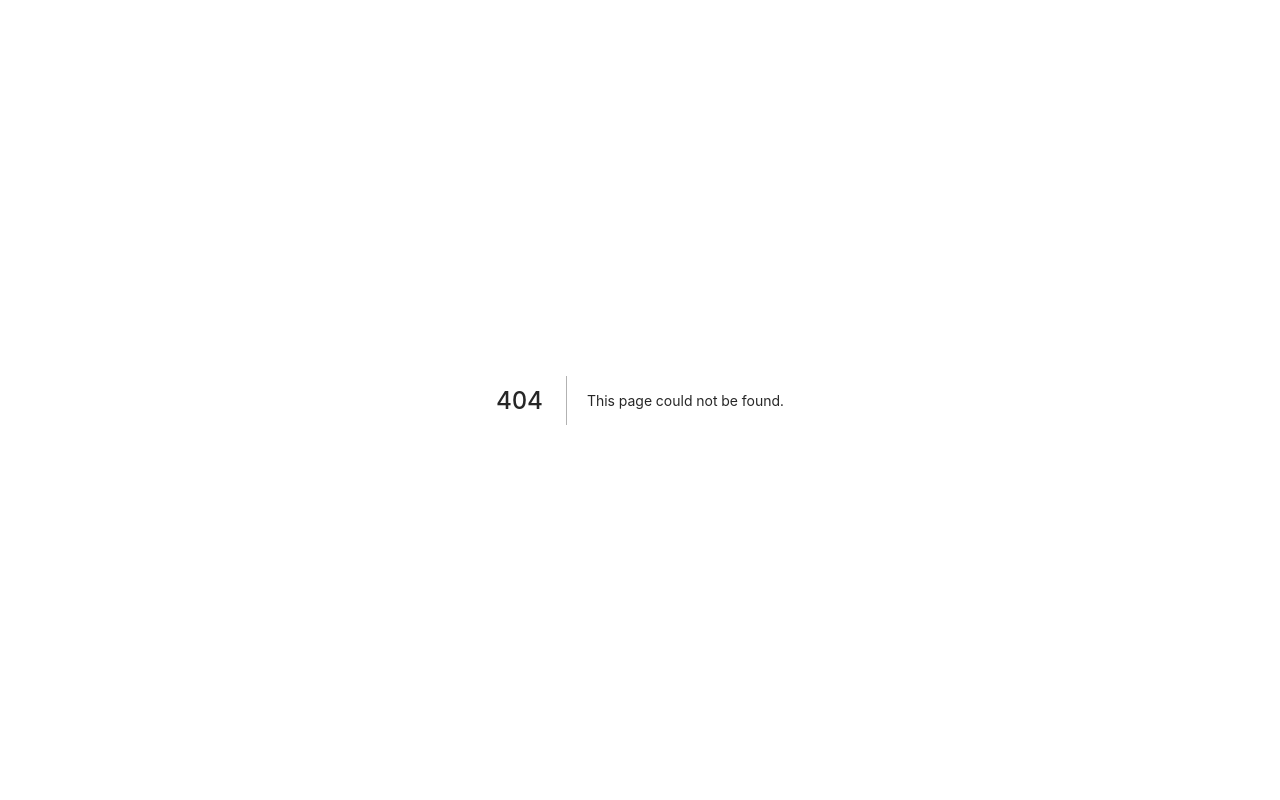
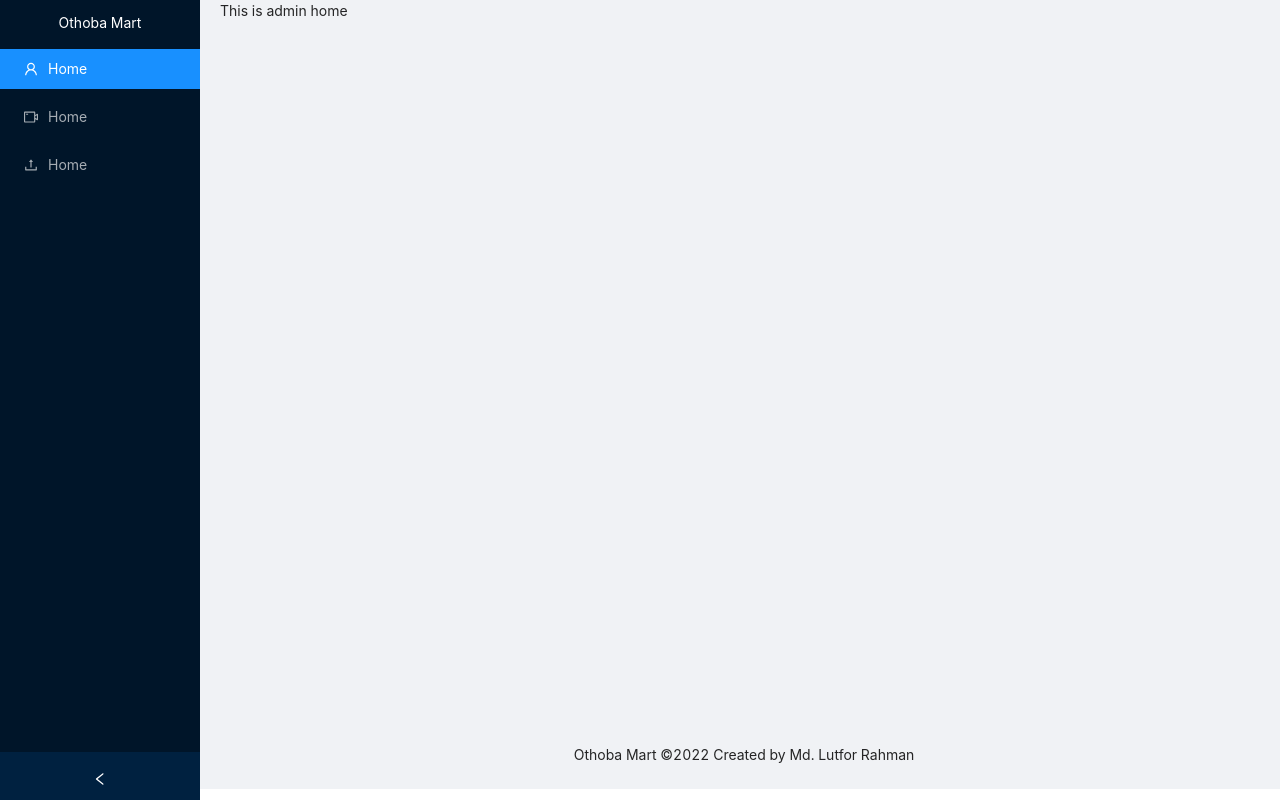
Before and after one commit to johirulislamnishat/othoba-mart-frontend, a Next.js app: page /admin/home in a window 1280 px wide. Before the commit this address had no page. Built offline with nearby package versions, Linux system fonts and the light colour scheme.

Commit message:
admin layout initial setup

```diff
--- /dev/null
+++ b/components/layouts/adminLayout.js
@@ -0,0 +1,78 @@
+import {
+	UploadOutlined,
+	UserOutlined,
+	VideoCameraOutlined,
+} from "@ant-design/icons";
+import { Layout, Menu } from "antd";
+import { Content, Footer } from "antd/lib/layout/layout";
+import Sider from "antd/lib/layout/Sider";
+import Head from "next/head";
+import React, { useState } from "react";
+import Foter from "../shared/footer";
+
+const AdminLayout = ({ title, children }) => {
+	const [collapsed, setCollapsed] = useState(false);
+
+	const toggle = () => {
+		setCollapsed(!collapsed);
+	};
+	const onSearch = (e) => {
+		console.log(e);
+	};
+
+	return (
+		<Layout hasSider>
+			<Head>
+				<title>{title || "Othoba Mart"}</title>
+				<meta
+					name="description"
+					content="Generated by create next app"
+				/>
+				<link rel="icon" href="/favicon.ico" />
+			</Head>
+
+			<Sider
+				collapsible
+				collapsed={collapsed}
+				onCollapse={toggle}
+				style={{ position: "fixed", height: "100vh" }}
+			>
+				<div>
+					<div className="text-white py-3 text-center">
+						Othoba Mart
+					</div>
+					<Menu
+						theme="dark"
+						mode="inline"
+						defaultSelectedKeys={["1"]}
+					>
+						<Menu.Item key="1" icon={<UserOutlined />}>
+							Home
+						</Menu.Item>
+						<Menu.Item key="2" icon={<VideoCameraOutlined />}>
+							Home
+						</Menu.Item>
+						<Menu.Item key="3" icon={<UploadOutlined />}>
+							Home
+						</Menu.Item>
+					</Menu>
+				</div>
+			</Sider>
+
+			<Layout className={`${collapsed ? "ml-20" : "ml-52"}`}>
+				<Content
+					style={{
+						minHeight: "90vh",
+					}}
+				>
+					<div className="px-3">{children}</div>
+				</Content>
+				<Footer style={{ textAlign: "center" }}>
+					<Foter />
+				</Footer>
+			</Layout>
+		</Layout>
+	);
+};
+
+export default AdminLayout;
--- /dev/null
+++ b/pages/admin/home/index.js
@@ -0,0 +1,12 @@
+import React from "react";
+import AdminLayout from "../../../components/layouts/adminLayout";
+
+const AdminHome = () => {
+	return (
+		<AdminLayout title="Othoba Mart | Admin">
+			This is admin home
+		</AdminLayout>
+	);
+};
+
+export default AdminHome;
```
